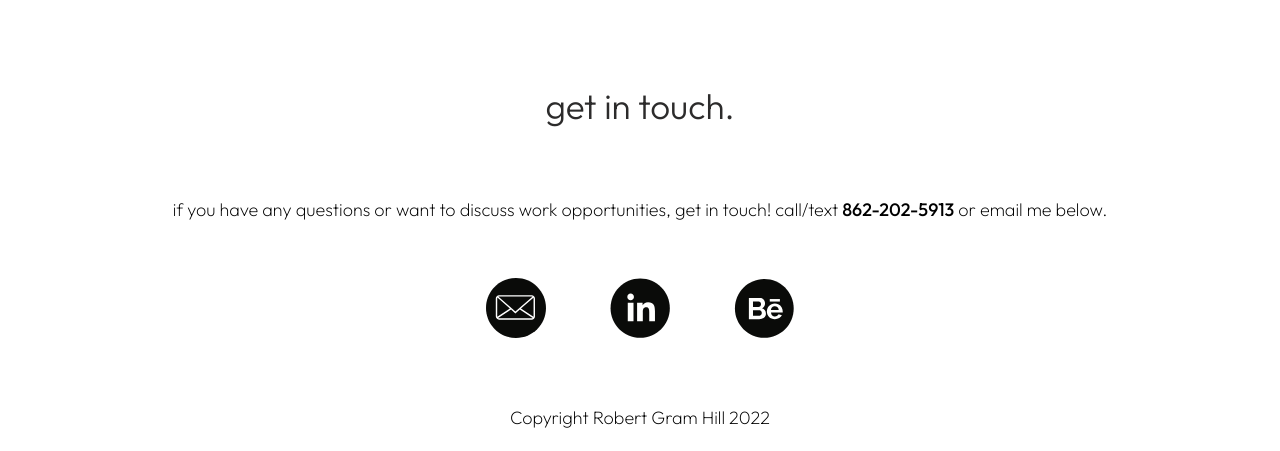
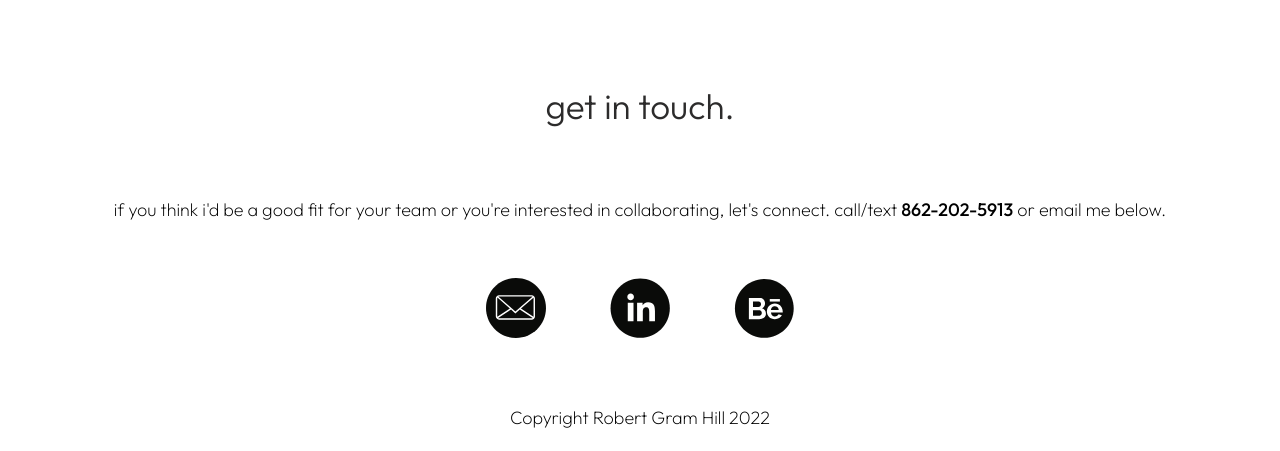
Before and after one commit to rgramhill/Portfolio-Site-RGramHill, a plain HTML site: page DRSSR.html in a window 1280 px wide. Shown: the part 1158-1609 px from the top of the page. Drawn offline with nearby package versions, Linux system fonts and the light colour scheme.

Commit message:
Changed contact text

```diff
--- a/DRSSR.html
+++ b/DRSSR.html
@@ -71,7 +71,7 @@
     <div class="container">
       <div>
         <h2>get in touch.</h2>
-        <p>if you have any questions or want to discuss work opportunities, get in touch! call/text <a href="tel:+18622025913" id="phone">862-202-5913</a> or email me below.</p>
+        <p>if you think i'd be a good fit for your team or you're interested in collaborating, let's connect. call/text <a href="tel:+18622025913" id="phone">862-202-5913</a> or email me below.</p>
       </div>
 
       <div>
```
Also changed, not shown: about.html (+1 -1 lines), index.html (+1 -1 lines), piggy.html (+1 -1 lines), scoob.html (+1 -1 lines).
